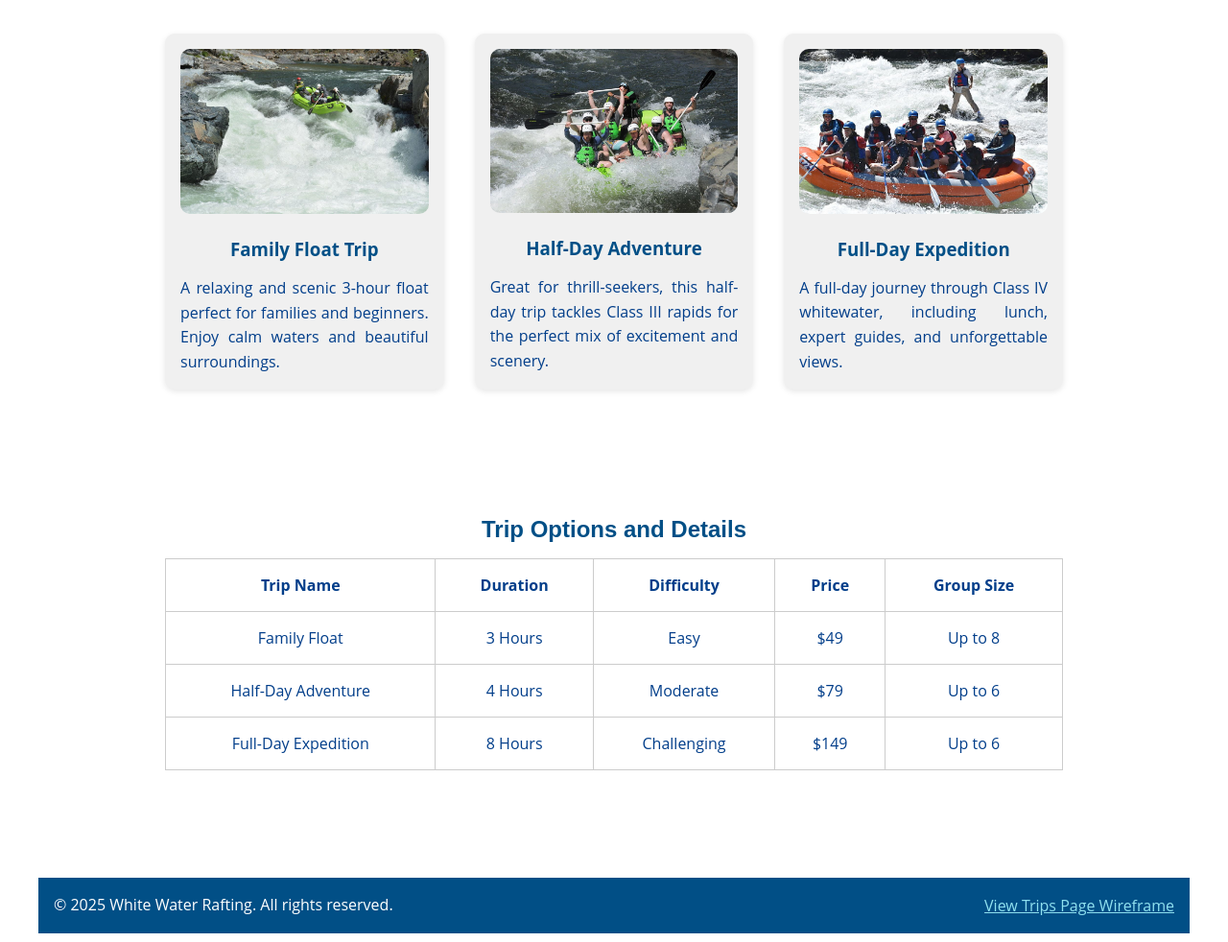
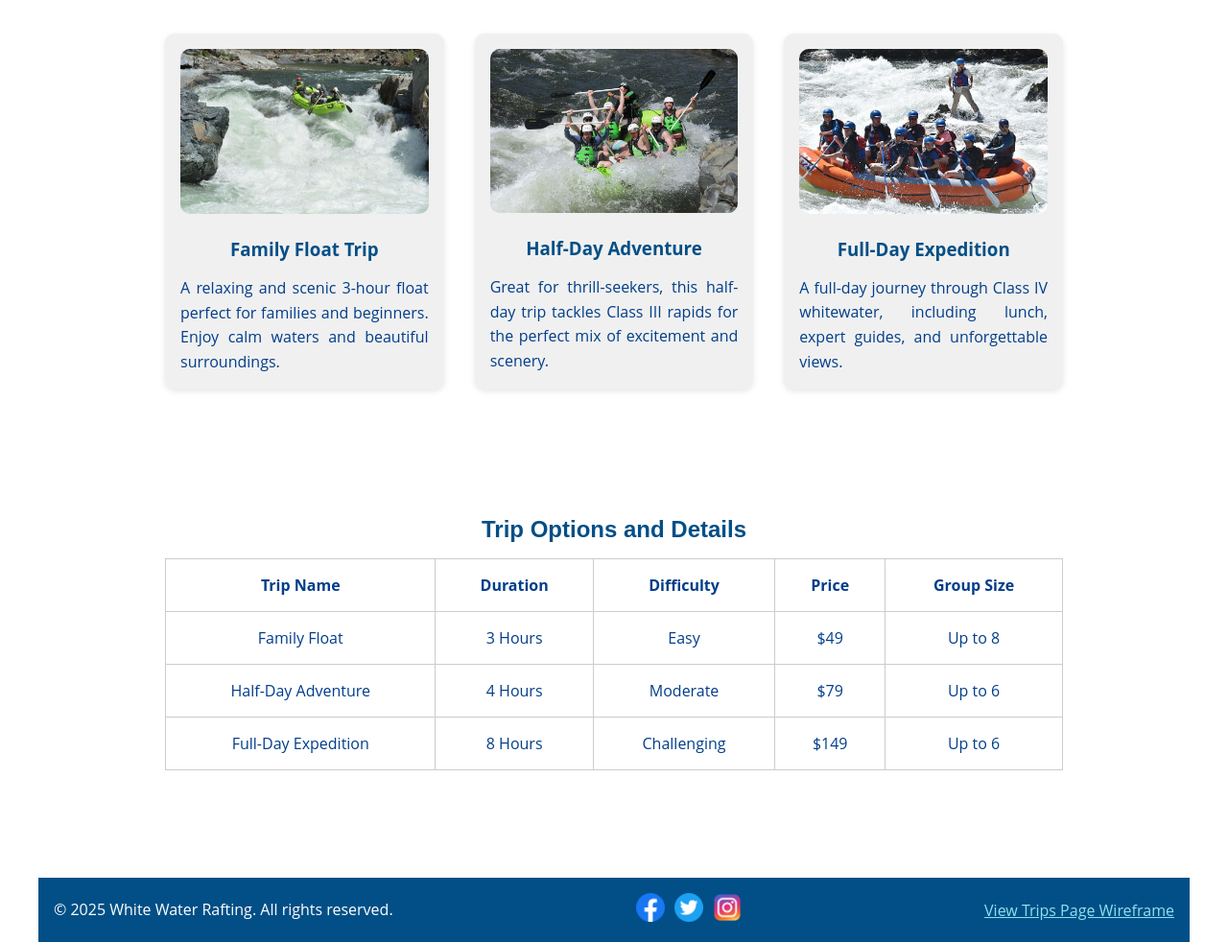
Before and after one commit to CTFChick1X1/wdd130, a plain HTML site: page wwr/trips.html in a window 1280 px wide. Shown: the part 329-1311 px from the top of the page at 96% size. Drawn offline with Linux system fonts and the light colour scheme.

Commit message:
more changes

```diff
--- a/wwr/trips.html
+++ b/wwr/trips.html
@@ -92,6 +92,11 @@
 
   <footer>
     <p>&copy; 2025 White Water Rafting. All rights reserved.</p>
+    <div class="social-icons">
+        <a href=""><img src="images/facebook-icon.png" alt="Facebook"></a>
+        <a href="#"><img src="images/twitter-icon.png" alt="Twitter"></a>
+        <a href="#"><img src="images/instagram-icon.png" alt="Instagram"></a>
+    </div>
     <a href="images/wireframe.png" target="_blank">View Trips Page Wireframe</a>
   </footer>
 </body>
```
